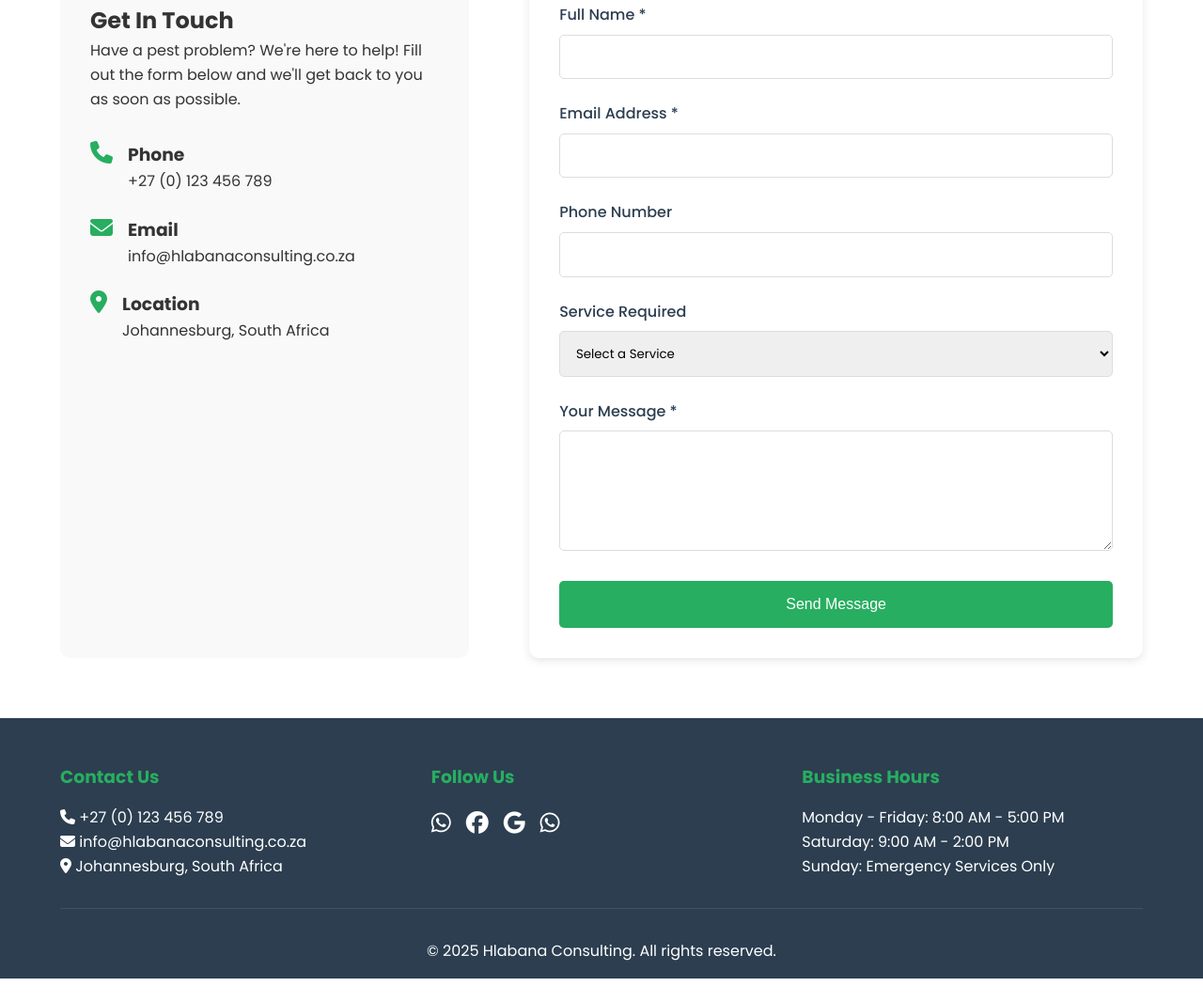
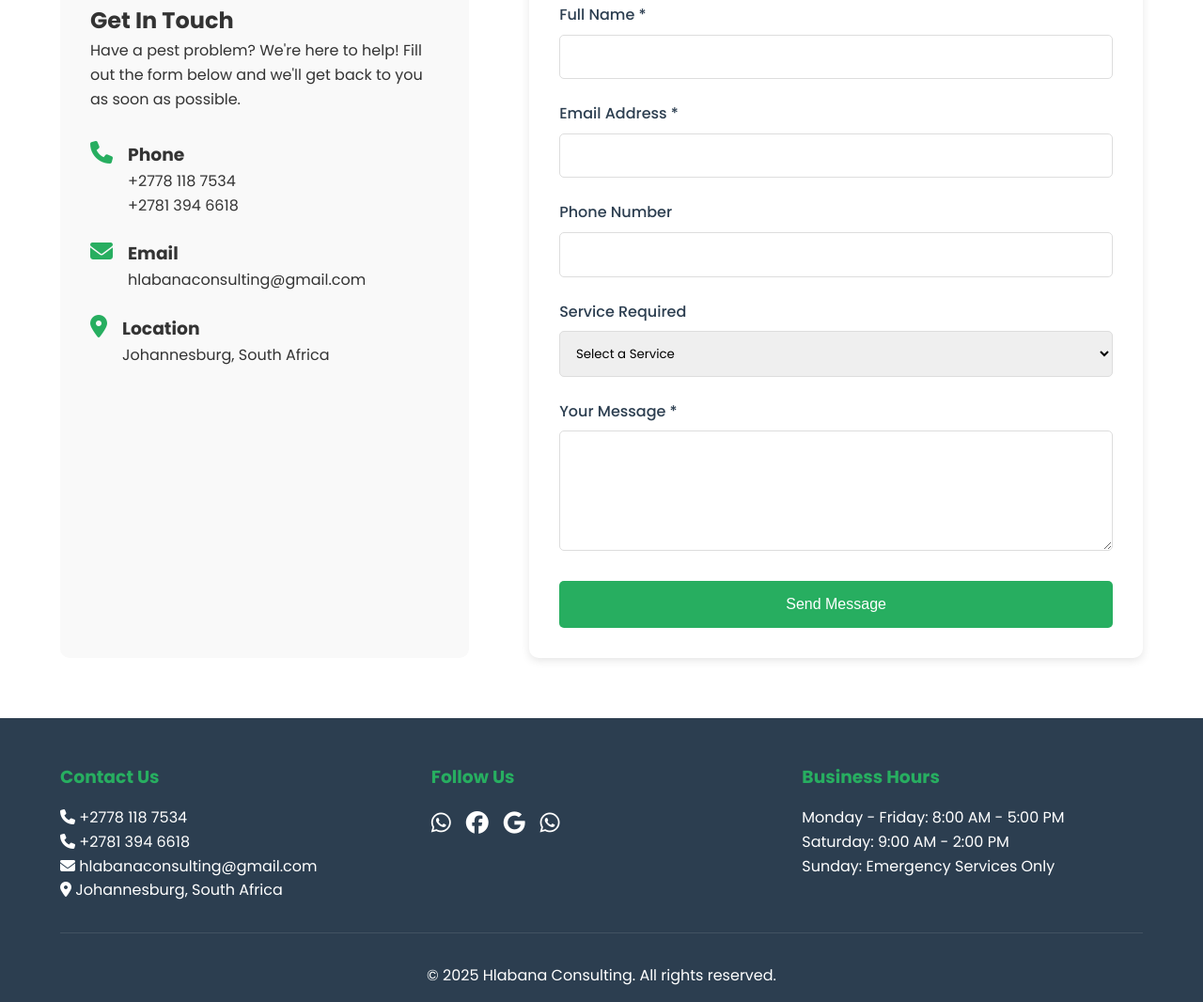
Before and after one commit to Hlabana-Consulting/Hlabana-Consulting, a plain HTML site: page contact.html in a window 1280 px wide. Shown: the part 483-1549 px from the top of the page at 94% size. Before the commit the page ends 1524 px from the top, so only its background shows below. Drawn offline with Linux system fonts and the light colour scheme.

Commit message:
Update contact.html

```diff
--- a/contact.html
+++ b/contact.html
@@ -47,7 +47,8 @@
                         <i class="fas fa-phone"></i>
                         <div>
                             <h3>Phone</h3>
-                            <p>+27 (0) 123 456 789</p>
+                            <p>+2778 118 7534</p>
+                            <p>+2781 394 6618</p>
                         </div>
                     </div>
 
@@ -55,7 +56,7 @@
                         <i class="fas fa-envelope"></i>
                         <div>
                             <h3>Email</h3>
-                            <p>info@hlabanaconsulting.co.za</p>
+                            <p>hlabanaconsulting@gmail.com</p>
                         </div>
                     </div>
 
@@ -116,8 +117,9 @@
         <div class="footer-content">
             <div class="footer-section">
                 <h3>Contact Us</h3>
-                <p><i class="fas fa-phone"></i> +27 (0) 123 456 789</p>
-                <p><i class="fas fa-envelope"></i> info@hlabanaconsulting.co.za</p>
+                <p><i class="fas fa-phone"></i> +2778 118 7534</p>
+                <p><i class="fas fa-phone"></i> +2781 394 6618</p>
+                <p><i class="fas fa-envelope"></i> hlabanaconsulting@gmail.com</p>
                 <p><i class="fas fa-location-dot"></i> Johannesburg, South Africa</p>
             </div>
             <div class="footer-section">
```
